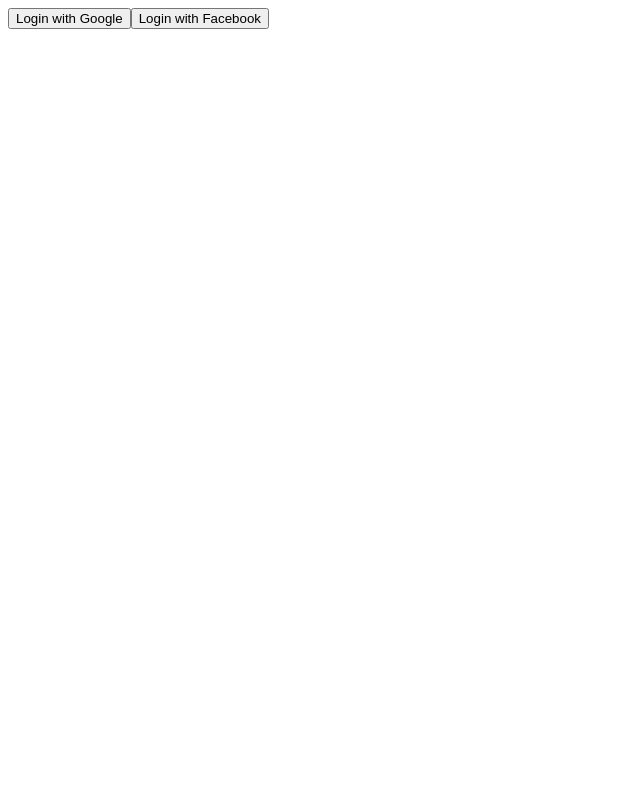
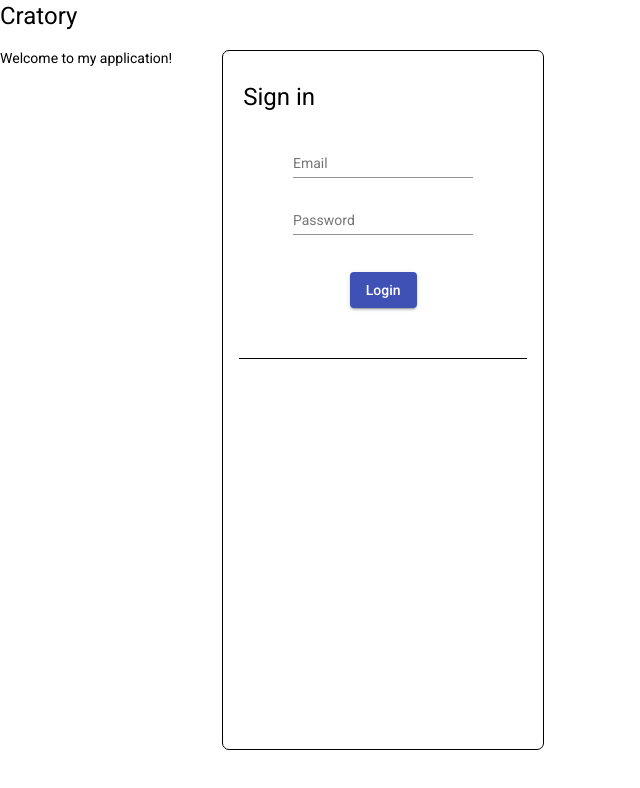
Before and after one commit to majid171/cratory, an Angular app in the folder frontend/: page /login in a window 1280 px wide. Shown: the top 788 px of the page, without its empty margins (0-640 px from the left). Built offline with nearby package versions, Linux system fonts and the light colour scheme; no server answers.

Commit message:
styling login page

```diff
--- a/frontend/package.json
+++ b/frontend/package.json
@@ -12,10 +12,12 @@
   "private": true,
   "dependencies": {
     "@angular/animations": "~10.0.9",
+    "@angular/cdk": "^10.2.7",
     "@angular/common": "~10.0.9",
     "@angular/compiler": "~10.0.9",
     "@angular/core": "~10.0.9",
     "@angular/forms": "~10.0.9",
+    "@angular/material": "^10.2.7",
     "@angular/platform-browser": "~10.0.9",
     "@angular/platform-browser-dynamic": "~10.0.9",
     "@angular/router": "~10.0.9",
--- /dev/null
+++ b/frontend/src/app/components/common/button/button.component.html
@@ -0,0 +1 @@
+<button></button>
--- /dev/null
+++ b/frontend/src/app/components/common/button/button.component.ts
@@ -0,0 +1,15 @@
+import { Component, OnInit } from '@angular/core';
+
+@Component({
+  selector: 'app-button',
+  templateUrl: './button.component.html',
+  styleUrls: ['./button.component.scss']
+})
+export class ButtonComponent implements OnInit {
+
+  constructor() { }
+
+  ngOnInit(): void {
+  }
+
+}
--- a/frontend/src/app/components/login/login.component.html
+++ b/frontend/src/app/components/login/login.component.html
@@ -1,2 +1,36 @@
-<button (click)="loginWithGoogle($event)">Login with Google</button>
-<button (click)="loginWithFacebook($event)">Login with Facebook</button>
+<div class="container">
+    <div class="info-container">
+        <h1>Cratory</h1>
+        <p>Welcome to my application!</p>
+    </div>
+    <div class="login-card-container">
+        <div class="title-container">
+            <h1 class="title">Sign in</h1>
+        </div>
+        <div class="form-container">
+            <div class="fields-container">
+                <div>
+                    <mat-form-field>
+                        <mat-label>Email</mat-label>
+                        <input matInput>
+                    </mat-form-field>
+                </div>
+                <div>
+                    <mat-form-field>
+                        <mat-label>Password</mat-label>
+                        <input matInput type="password">
+                    </mat-form-field>
+                </div>
+            </div>
+            <div class="button-container">
+                <button mat-raised-button color="primary">Login</button>
+            </div>
+        </div>
+        <hr>
+        <!-- <div class="other-options-container">
+
+        </div> -->
+        <!-- <button mat-raised-button >Login with Google</button>
+        <button mat-raised-button >Login with Facebook</button> -->
+    </div>
+</div>
--- a/frontend/src/app/components/login/login.component.scss
+++ b/frontend/src/app/components/login/login.component.scss
@@ -0,0 +1,48 @@
+.container {
+    display: flex;
+    width: 100%;
+    height: 100%;
+}
+
+.info-container {
+}
+
+.login-card-container {
+    display: flex;
+    width: 25%;
+    height: auto;
+    margin: 50px;
+    border: 1px solid black;
+    align-items: center;
+    flex-direction: column;
+    border-radius: 7px;
+}
+
+.title-container {
+    align-self: flex-start;
+    margin-top: 30px;
+    margin-left: 20px;
+}
+
+.title {
+}
+
+.fields-container {
+    margin-top: 10px;
+    margin-bottom: 20px;
+}
+
+.button-container {
+    display: flex;
+    justify-content: center;
+}
+
+hr {
+    margin: 50px;
+    border: 0;
+    clear: both;
+    display: block;
+    width: 90%;
+    background-color: black;
+    height: 1px;
+}
--- a/frontend/src/index.html
+++ b/frontend/src/index.html
@@ -6,8 +6,10 @@
   <base href="/">
   <meta name="viewport" content="width=device-width, initial-scale=1">
   <link rel="icon" type="image/x-icon" href="favicon.ico">
+  <link href="https://fonts.googleapis.com/css?family=Roboto:300,400,500&display=swap" rel="stylesheet">
+  <link href="https://fonts.googleapis.com/icon?family=Material+Icons" rel="stylesheet">
 </head>
-<body>
+<body class="mat-typography">
   <app-root></app-root>
 </body>
 </html>
--- a/frontend/src/styles.scss
+++ b/frontend/src/styles.scss
@@ -1,3 +1,38 @@
+
+// Custom Theming for Angular Material
+// For more information: https://material.angular.io/guide/theming
+@import '~@angular/material/theming';
+// Plus imports for other components in your app.
+
+// Include the common styles for Angular Material. We include this here so that you only
+// have to load a single css file for Angular Material in your app.
+// Be sure that you only ever include this mixin once!
+@include mat-core();
+
+// Define the palettes for your theme using the Material Design palettes available in palette.scss
+// (imported above). For each palette, you can optionally specify a default, lighter, and darker
+// hue. Available color palettes: https://material.io/design/color/
+$cratory-primary: mat-palette($mat-indigo);
+$cratory-accent: mat-palette($mat-pink, A200, A100, A400);
+
+// The warn palette is optional (defaults to red).
+$cratory-warn: mat-palette($mat-red);
+
+// Create the theme object. A theme consists of configurations for individual
+// theming systems such as "color" or "typography".
+$cratory-theme: mat-light-theme((
+  color: (
+    primary: $cratory-primary,
+    accent: $cratory-accent,
+    warn: $cratory-warn,
+  )
+));
+
+// Include theme styles for core and each component used in your app.
+// Alternatively, you can import and @include the theme mixins for each component
+// that you are using.
+@include angular-material-theme($cratory-theme);
+
 /* colour themes */
 $white: #FFFFFF;
 $black: #11151C;
@@ -5,3 +40,6 @@
 $charcoal: #364156;
 $tuscan-red: #7D4E57;
 $copper-red: #D66853;
+
+html, body { height: 100%; }
+body { margin: 0; font-family: Roboto, "Helvetica Neue", sans-serif; }
```
Also changed, not shown: frontend/src/app/app.module.ts (+16 -1 lines), frontend/src/app/components/common/button/button.component.scss (added), 2 other files (tests, documents, lock files or other folders).
